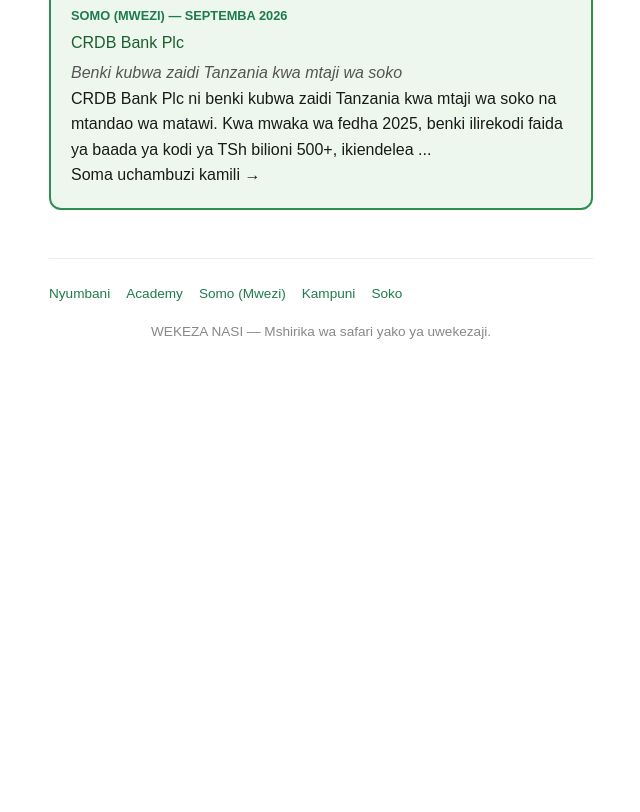
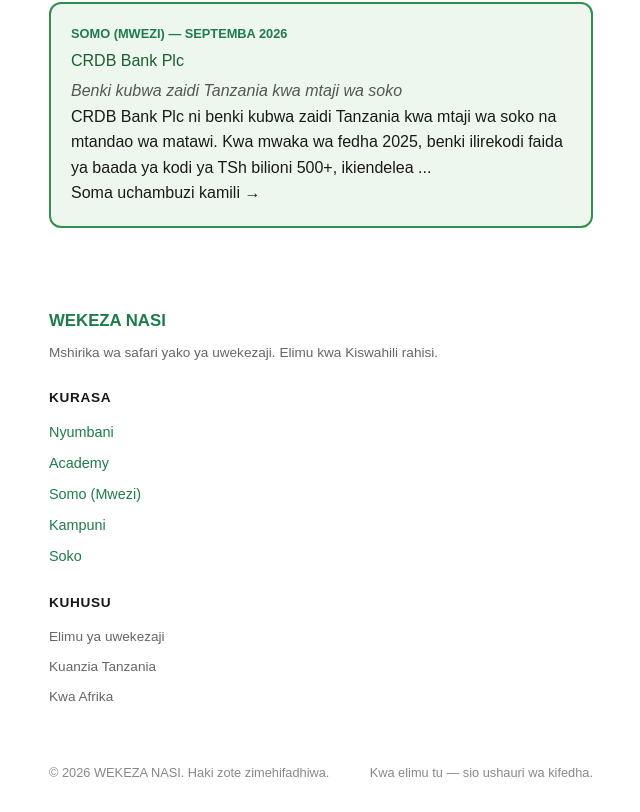
Before and after one commit to sadikiabubakari698-crypto/wekeza_nasi, a Next.js app in the folder wekeza-nasi-app/: page / in a window 1280 px wide. Shown: the part 777-1589 px from the top of the page, without its empty margins (319-959 px from the left). Before the commit the page ends 1148 px from the top, so only its background shows below. Built offline with nearby package versions, Linux system fonts and the light colour scheme.

Commit message:
Professional cards with shadows, improved 3-column footer

```diff
--- a/wekeza-nasi-app/app/page.js
+++ b/wekeza-nasi-app/app/page.js
@@ -11,6 +11,7 @@ export default function Home() {
     padding: "1.75rem 1.5rem",
     color: "#ffffff",
     marginBottom: "2rem",
+    boxShadow: "var(--shadow-md)",
   };
 
   const heroTitleStyle = {
@@ -57,16 +58,18 @@ export default function Home() {
   };
 
   const slideCardStyle = {
-    flex: "0 0 70%",
+    flex: "0 0 72%",
     scrollSnapAlign: "start",
     display: "block",
     padding: "1.25rem",
-    background: "var(--color-bg-light)",
+    background: "#ffffff",
     borderRadius: "var(--radius-md)",
     color: "var(--color-text)",
     textDecoration: "none",
-    minHeight: "140px",
+    minHeight: "150px",
     border: "1px solid var(--color-border)",
+    boxShadow: "var(--shadow-sm)",
+    transition: "box-shadow 0.2s ease, transform 0.2s ease",
   };
 
   const carouselStyle = {
@@ -83,11 +86,13 @@ export default function Home() {
   };
 
   const statBoxStyle = {
-    background: "var(--color-bg-blue)",
+    background: "#ffffff",
+    border: "1px solid var(--color-border)",
     borderRadius: "var(--radius-md)",
-    padding: "1rem",
+    padding: "1.25rem 1rem",
     textAlign: "center",
     flex: 1,
+    boxShadow: "var(--shadow-sm)",
   };
 
   const gridStyle = {
@@ -131,7 +136,7 @@ export default function Home() {
         {slides.map((s, i) => {
           if (s.comingSoon) {
             return (
-              <div key={i} style={{ ...slideCardStyle, background: "#f0f0f0", opacity: 0.7 }}>
+              <div key={i} style={{ ...slideCardStyle, background: "#f0f0f0", opacity: 0.7, boxShadow: "none" }}>
                 <h3 style={{ margin: 0, color: "var(--color-text)", fontSize: "1.1rem" }}>{s.title}</h3>
                 <p style={{ margin: "0.5rem 0 0 0", fontSize: "0.9rem", color: "var(--color-text-muted)" }}>{s.subtitle}</p>
               </div>
--- a/wekeza-nasi-app/components/Footer.js
+++ b/wekeza-nasi-app/components/Footer.js
@@ -1,26 +1,66 @@
 import Link from "next/link";
 
 export default function Footer() {
-  const linkStyle = { color: "#1e7b4c", textDecoration: "none", fontWeight: 500 };
+  const linkStyle = { color: "#1e7b4c", textDecoration: "none", fontWeight: 500, fontSize: "0.9rem" };
+  const headerStyle = { color: "var(--color-text)", fontWeight: 700, fontSize: "0.85rem", marginBottom: "0.75rem", letterSpacing: "0.05em", textTransform: "uppercase" };
+  const columnStyle = { flex: "1 1 100%", minWidth: "160px" };
 
   return (
     <footer style={{
       marginTop: "3rem",
-      paddingTop: "1.5rem",
-      borderTop: "1px solid #e9edf2",
-      fontSize: "0.85rem",
-      color: "#888",
+      paddingTop: "2rem",
+      borderTop: "1px solid var(--color-border)",
+      color: "var(--color-text-muted)",
+      fontSize: "0.9rem",
     }}>
-      <div style={{ display: "flex", flexWrap: "wrap", gap: "1rem", marginBottom: "1rem" }}>
-        <Link href="/" style={linkStyle}>Nyumbani</Link>
-        <Link href="/academy" style={linkStyle}>Academy</Link>
-        <Link href="/somo-la-mwezi/crdb-2026-09" style={linkStyle}>Somo (Mwezi)</Link>
-        <Link href="/kampuni" style={linkStyle}>Kampuni</Link>
-        <Link href="/soko" style={linkStyle}>Soko</Link>
+      <div style={{ display: "flex", flexWrap: "wrap", gap: "1.5rem", marginBottom: "2rem" }}>
+        {/* Column 1: Brand */}
+        <div style={columnStyle}>
+          <p style={{ fontWeight: 800, fontSize: "1.05rem", color: "#1e7b4c", margin: "0 0 0.5rem 0" }}>
+            WEKEZA NASI
+          </p>
+          <p style={{ margin: 0, fontSize: "0.85rem", lineHeight: 1.5, color: "#666" }}>
+            Mshirika wa safari yako ya uwekezaji. Elimu kwa Kiswahili rahisi.
+          </p>
+        </div>
+
+        {/* Column 2: Navigation */}
+        <div style={columnStyle}>
+          <p style={headerStyle}>Kurasa</p>
+          <div style={{ display: "flex", flexDirection: "column", gap: "0.5rem" }}>
+            <Link href="/" style={linkStyle}>Nyumbani</Link>
+            <Link href="/academy" style={linkStyle}>Academy</Link>
+            <Link href="/somo-la-mwezi/crdb-2026-09" style={linkStyle}>Somo (Mwezi)</Link>
+            <Link href="/kampuni" style={linkStyle}>Kampuni</Link>
+            <Link href="/soko" style={linkStyle}>Soko</Link>
+          </div>
+        </div>
+
+        {/* Column 3: Kuhusu */}
+        <div style={columnStyle}>
+          <p style={headerStyle}>Kuhusu</p>
+          <div style={{ display: "flex", flexDirection: "column", gap: "0.5rem", fontSize: "0.85rem", color: "#666" }}>
+            <span>Elimu ya uwekezaji</span>
+            <span>Kuanzia Tanzania</span>
+            <span>Kwa Afrika</span>
+          </div>
+        </div>
       </div>
-      <p style={{ margin: 0, textAlign: "center" }}>
-        WEKEZA NASI — Mshirika wa safari yako ya uwekezaji.
-      </p>
+
+      <div style={{
+        paddingTop: "1.5rem",
+        borderTop: "1px solid var(--color-border)",
+        display: "flex",
+        flexWrap: "wrap",
+        justifyContent: "space-between",
+        alignItems: "center",
+        gap: "0.75rem",
+        fontSize: "0.8rem",
+        color: "#888",
+      }}>
+        <span>© 2026 WEKEZA NASI. Haki zote zimehifadhiwa.</span>
+        <span>Kwa elimu tu — sio ushauri wa kifedha.</span>
+      </div>
     </footer>
   );
 }
```
